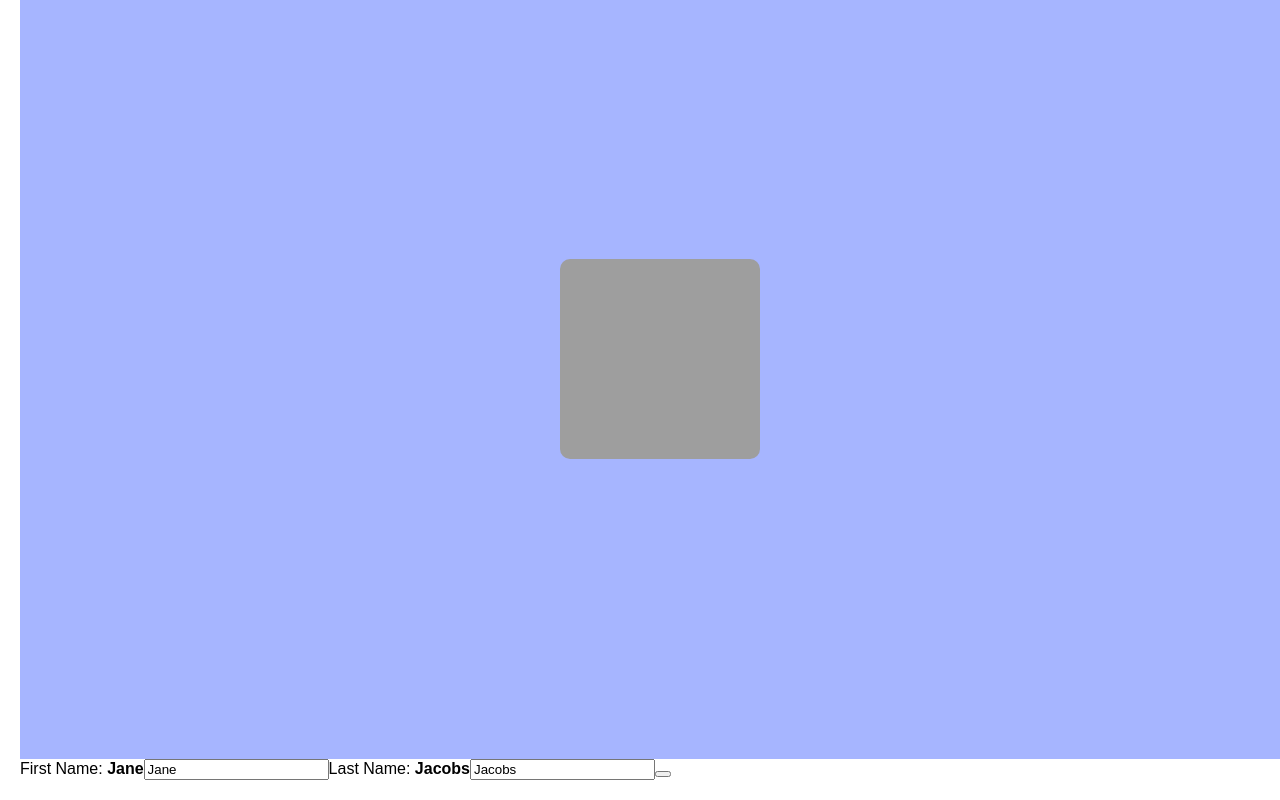
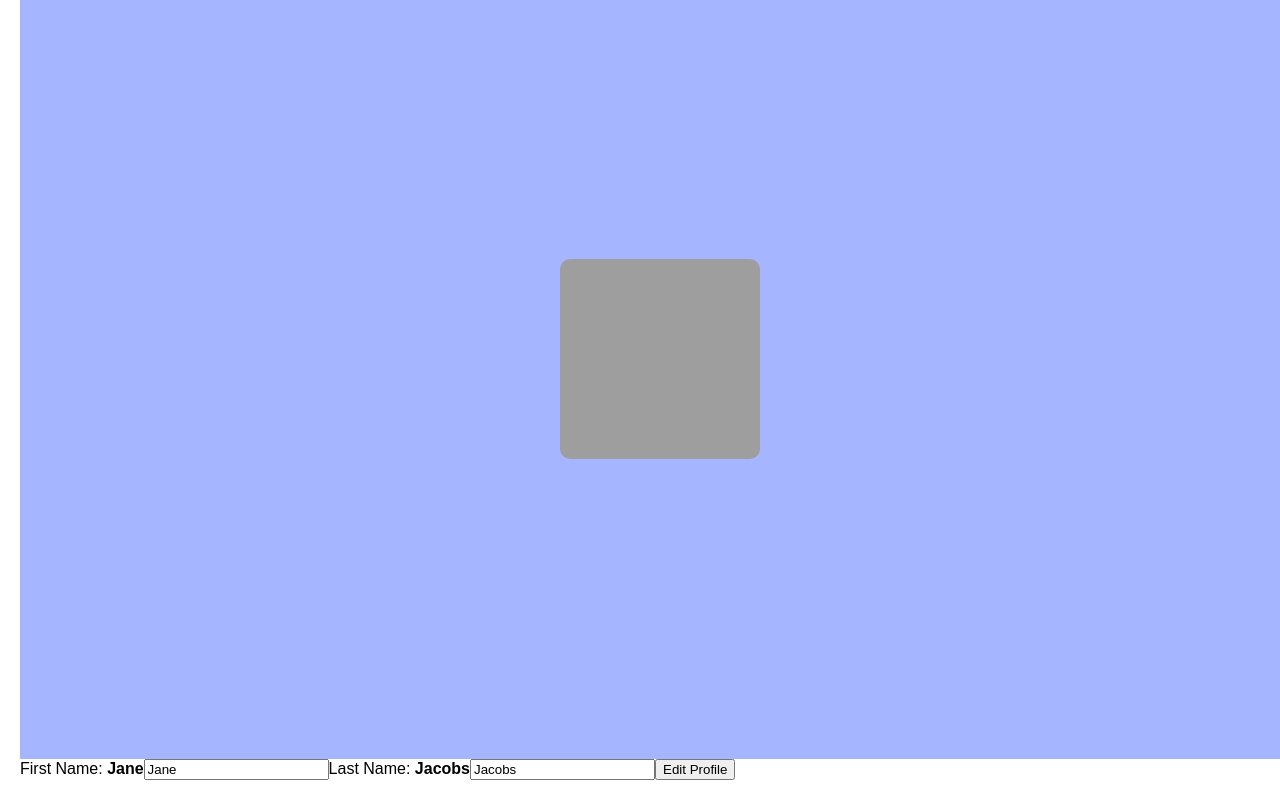
Before and after one commit to zelitosaide/react-js-course, a React (Create React App) app: page / in a window 1280 px wide. Shown: the part 1088-1888 px from the top of the page. Built offline with nearby package versions, Linux system fonts and the light colour scheme; grey boxes are pictures that could not be loaded.

Commit message:
Reacting to input with state

```diff
--- a/src/learn/learn-react/managing-state/reacting-to-input-with-state/challenges/profile-editor.js
+++ b/src/learn/learn-react/managing-state/reacting-to-input-with-state/challenges/profile-editor.js
@@ -29,7 +29,9 @@ function ProfileEditor() {
           }}
         />
       </label>
-      <button></button>
+      <button type="submit">
+        {isEditing ? "Save Profile" : "Edit Profile"}
+      </button>
     </form>
   );
 }
```
